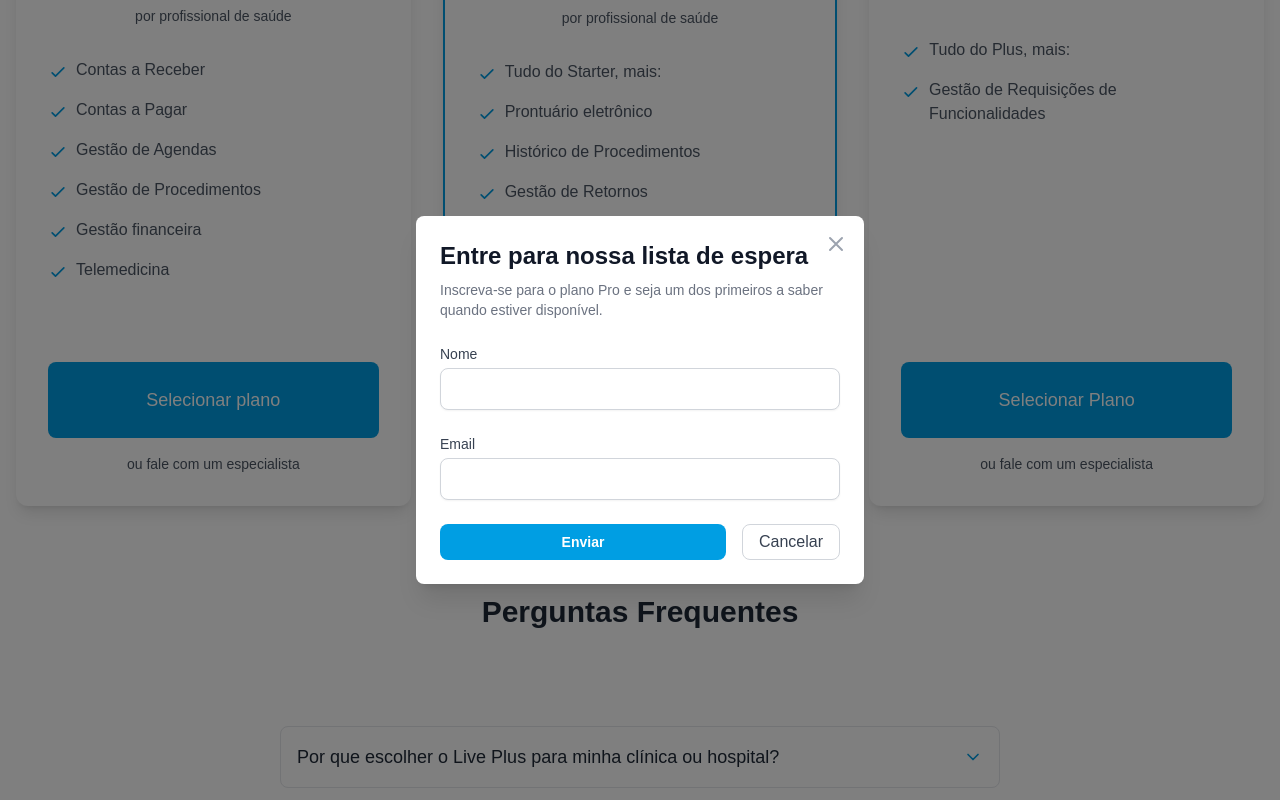
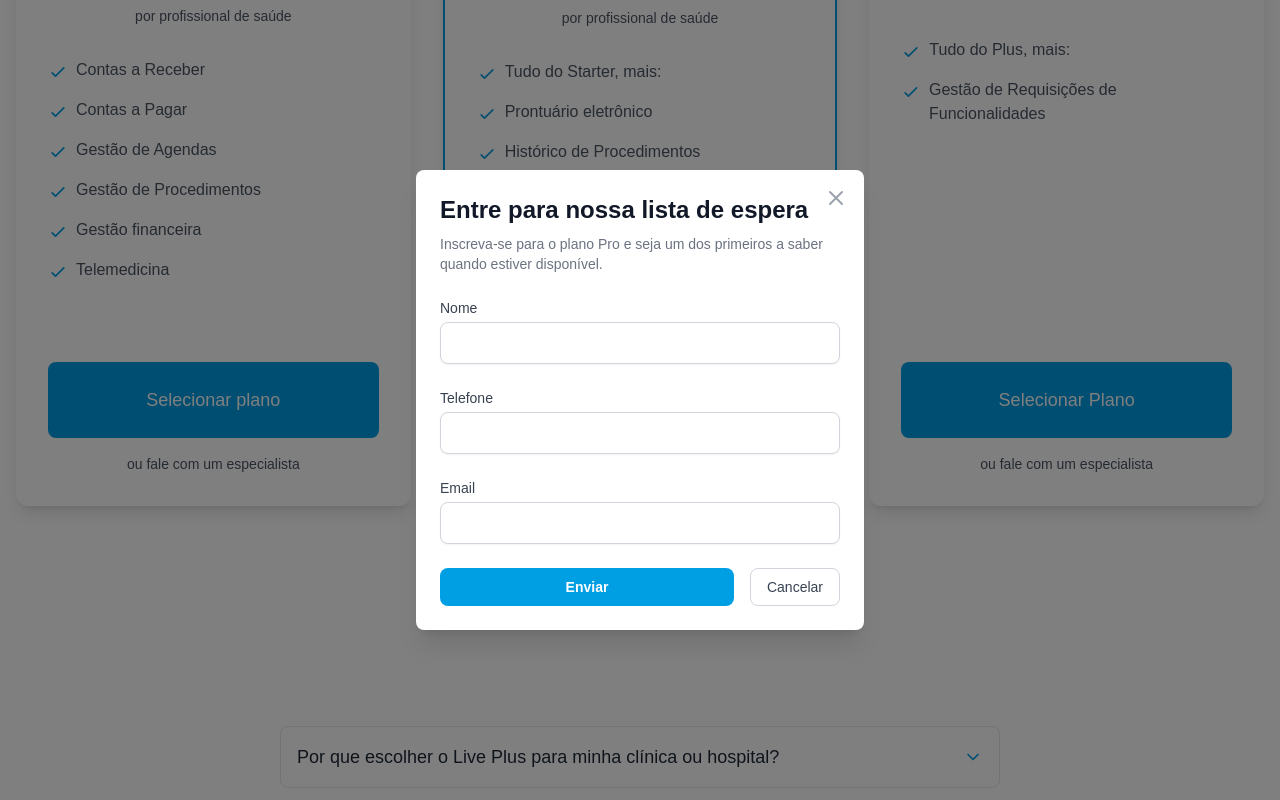
Before and after one commit to Live-plus-dev/LP-LivePlus, a Next.js app: page / in a window 1280 px wide. Both pictures are taken after a click on the button "Selecionar Plano". Shown: the part 2967-3767 px from the top of the page. Built offline with nearby package versions, Linux system fonts and the light colour scheme.

Commit message:
waitlist add

```diff
--- a/app/api/submit-waitlist/route.js
+++ b/app/api/submit-waitlist/route.js
@@ -1,13 +1,10 @@
-//app/api/submit-waitlist/route.js
-
+// app/api/submit-waitlist/route.js
 import { google } from 'googleapis';
 import { NextResponse } from 'next/server';
 
 export async function POST(request) {
   try {
-    const { name, email } = await request.json();
-
-
+    const { name, email, phone, plan } = await request.json();
 
     if (!process.env.GOOGLE_SHEETS_ID ||
         !process.env.GOOGLE_SHEETS_CLIENT_EMAIL ||
@@ -27,7 +24,6 @@ export async function POST(request) {
 
     const sheets = google.sheets({ version: 'v4', auth });
 
-    // First, verify we can access the spreadsheet
     try {
       await sheets.spreadsheets.get({
         spreadsheetId: process.env.GOOGLE_SHEETS_ID
@@ -40,13 +36,12 @@ export async function POST(request) {
       );
     }
 
-    // Then attempt to append data
     const appendResponse = await sheets.spreadsheets.values.append({
       spreadsheetId: process.env.GOOGLE_SHEETS_ID,
-      range: 'A:C',
+      range: 'A:E', // Updated range to include phone and plan
       valueInputOption: 'USER_ENTERED',
       requestBody: {
-        values: [[name, email, new Date().toISOString()]],
+        values: [[name, email, phone, plan, new Date().toISOString()]],
       },
     });
 
--- a/components/pricingcard.js
+++ b/components/pricingcard.js
@@ -5,7 +5,7 @@ import { motion, AnimatePresence } from 'framer-motion';
 import { Check } from 'lucide-react';
 
 export const WaitlistModal = ({ isOpen, onClose, planTitle, features = [] }) => {
-  const [formData, setFormData] = useState({ name: '', email: '' });
+  const [formData, setFormData] = useState({ name: '', email: '', phone: '' });
   const [isSubmitting, setIsSubmitting] = useState(false);
   const [submitted, setSubmitted] = useState(false);
 
@@ -50,7 +50,7 @@ export const WaitlistModal = ({ isOpen, onClose, planTitle, features = [] }) =>
       onClose();
       setTimeout(() => {
         setSubmitted(false);
-        setFormData({ name: '', email: '' });
+        setFormData({ name: '', email: '', phone: '' });
       }, 300);
     }
   };
@@ -127,7 +127,7 @@ export const WaitlistModal = ({ isOpen, onClose, planTitle, features = [] }) =>
                   transition={{ delay: 0.3 }}
                   className="text-center text-gray-500"
                 >
-                  Entraremos em contato através do email: {formData.email}
+                  Entraremos em contato através do email: {formData.email} ou telefone: {formData.phone}
                 </motion.p>
 
                 <motion.button
@@ -158,6 +158,20 @@ export const WaitlistModal = ({ isOpen, onClose, planTitle, features = [] }) =>
                     required
                     value={formData.name}
                     onChange={(e) => setFormData({ ...formData, name: e.target.value })}
+                    className="mt-1 block w-full rounded-lg border border-gray-300 px-3 py-2 shadow-sm focus:border-[#009ee3] focus:outline-none focus:ring-1 focus:ring-[#009ee3]"
+                  />
+                </div>
+
+                <div>
+                  <label htmlFor="phone" className="block text-sm font-medium text-gray-700">
+                    Telefone
+                  </label>
+                  <input
+                    type="tel"
+                    id="phone"
+                    required
+                    value={formData.phone}
+                    onChange={(e) => setFormData({ ...formData, phone: e.target.value })}
                     className="mt-1 block w-full rounded-lg border border-gray-300 px-3 py-2 shadow-sm focus:border-[#009ee3] focus:outline-none focus:ring-1 focus:ring-[#009ee3]"
                   />
                 </div>
@@ -201,7 +215,7 @@ export const WaitlistModal = ({ isOpen, onClose, planTitle, features = [] }) =>
                     type="button"
                     onClick={handleClose}
                     disabled={isSubmitting}
-                    className="rounded-lg border border-gray-300 bg-white px-4 py-2text-sm font-medium text-gray-700 hover:bg-gray-50 focus:outline-none focus:ring-2 focus:ring-[#009ee3] focus:ring-offset-2"
+                    className="rounded-lg border border-gray-300 bg-white px-4 py-2 text-sm font-medium text-gray-700 hover:bg-gray-50 focus:outline-none focus:ring-2 focus:ring-[#009ee3] focus:ring-offset-2"
                   >
                     Cancelar
                   </button>
```
